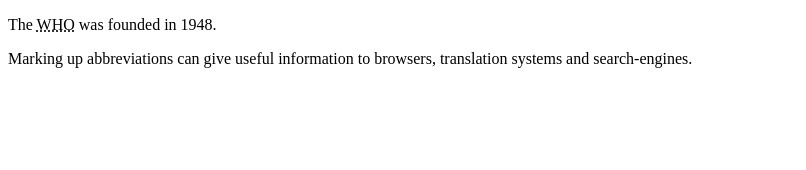
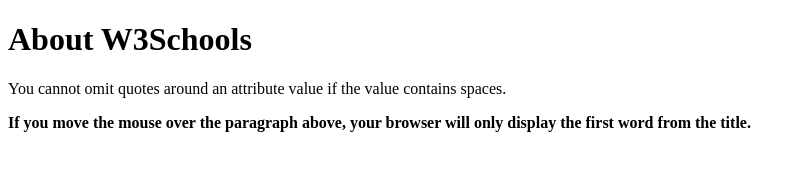
Before and after one commit to MariamAkophovi/first-lesson, a plain HTML site: page index.html in a window 1280 px wide. Shown: the whole page, without its empty margins (0-806 px from the left). Drawn offline with Linux system fonts and the light colour scheme.

Commit message:
About W3Schools

```diff
--- a/index.html
+++ b/index.html
@@ -1,10 +1,18 @@
 <!DOCTYPE html>
 <html>
-    <body>
+<body>
 
-        <p>The <abbr title="World Health Organization">WHO</abbr> was founded in 1948.</p>
+<h1>About W3Schools</h1>
 
-        <p>Marking up abbreviations can give useful information to browsers, translation systems and search-engines.</p>
+<p title=About W3Schools>
+You cannot omit quotes around an attribute value
+if the value contains spaces.
+</p>
 
-    </body>
+<p><b>
+If you move the mouse over the paragraph above,
+your browser will only display the first word from the title.
+</b></p>
+
+</body>
 </html>
```
